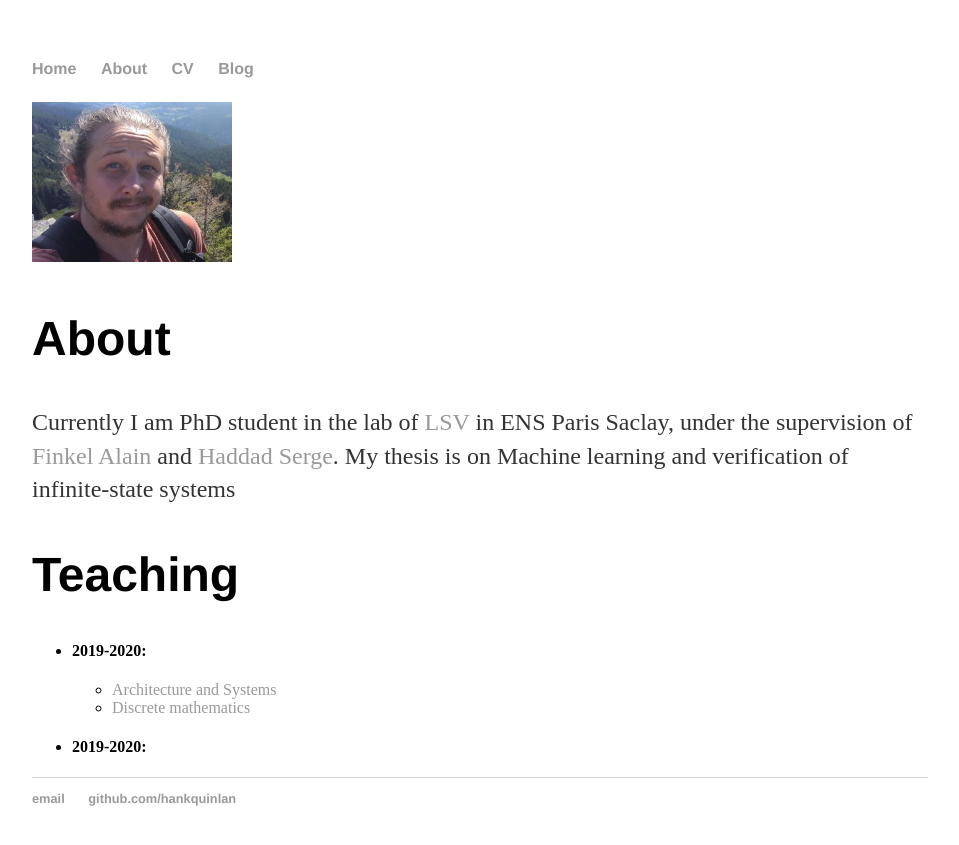
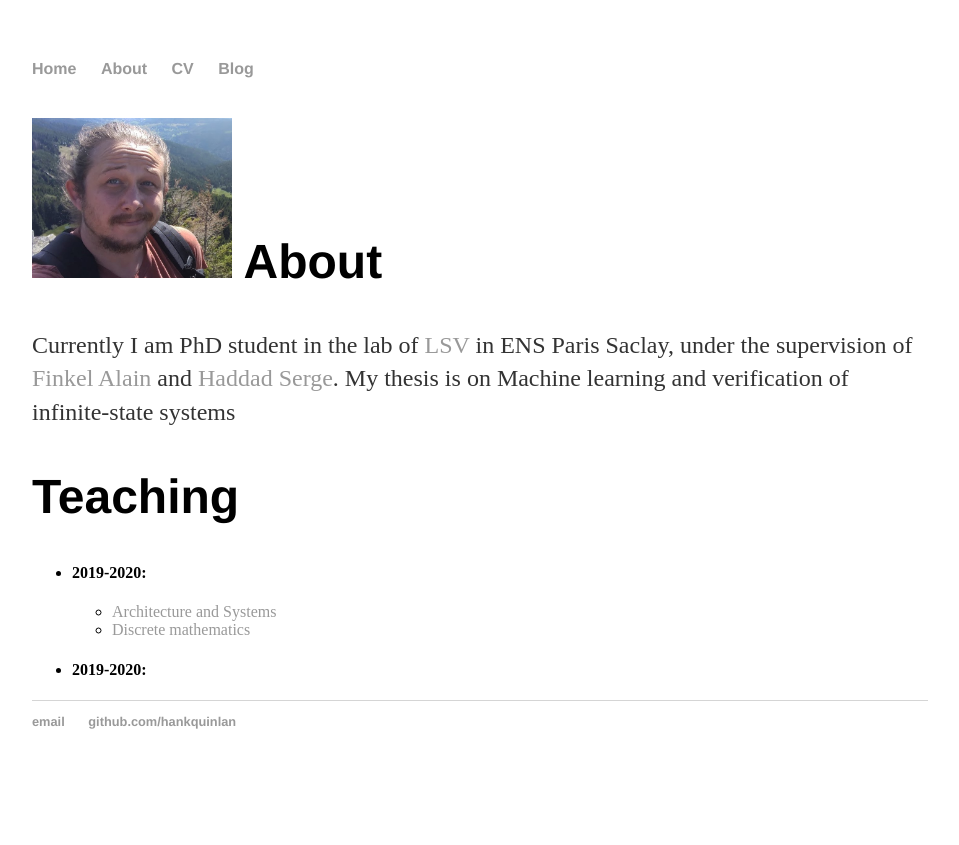
Before and after one commit to IgorKhm/igorkhm.github.io, a Jekyll site: the page built from index.md, in a window 1280 px wide. Shown: the top 845 px of the page, without its empty margins (160-1119 px from the left). Built offline with Jekyll 4.4.1, drawn with Linux system fonts in a browser that asks for light colours.

Commit message:
Update index.md

```diff
--- a/index.md
+++ b/index.md
@@ -5,9 +5,9 @@ title: "Igor Khmelnitsky, personal website"
 
 
 
-<img src="pictures/myphoto.jpg" alt="drawing" width="200"/>
 
-# About
+
+# <img src="pictures/myphoto.jpg" alt="drawing" width="200"/> About
 Currently I am PhD student in the lab of [LSV](https://www.lsv.fr) in ENS Paris Saclay, under the supervision of [Finkel Alain](http://www.lsv.fr/~finkel) and [Haddad Serge](http://www.lsv.fr/~haddad). My thesis is on Machine learning and verification of infinite-state systems
 
 # Teaching
```
